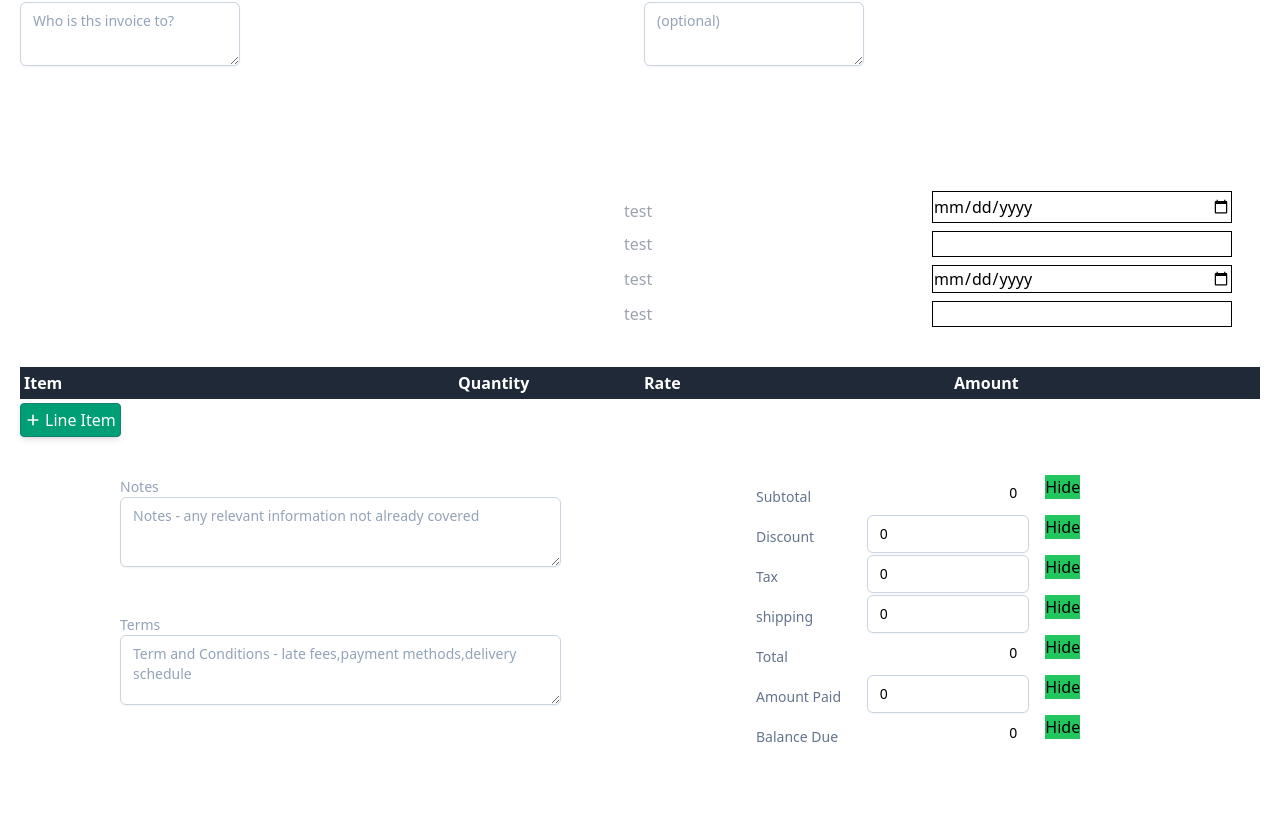
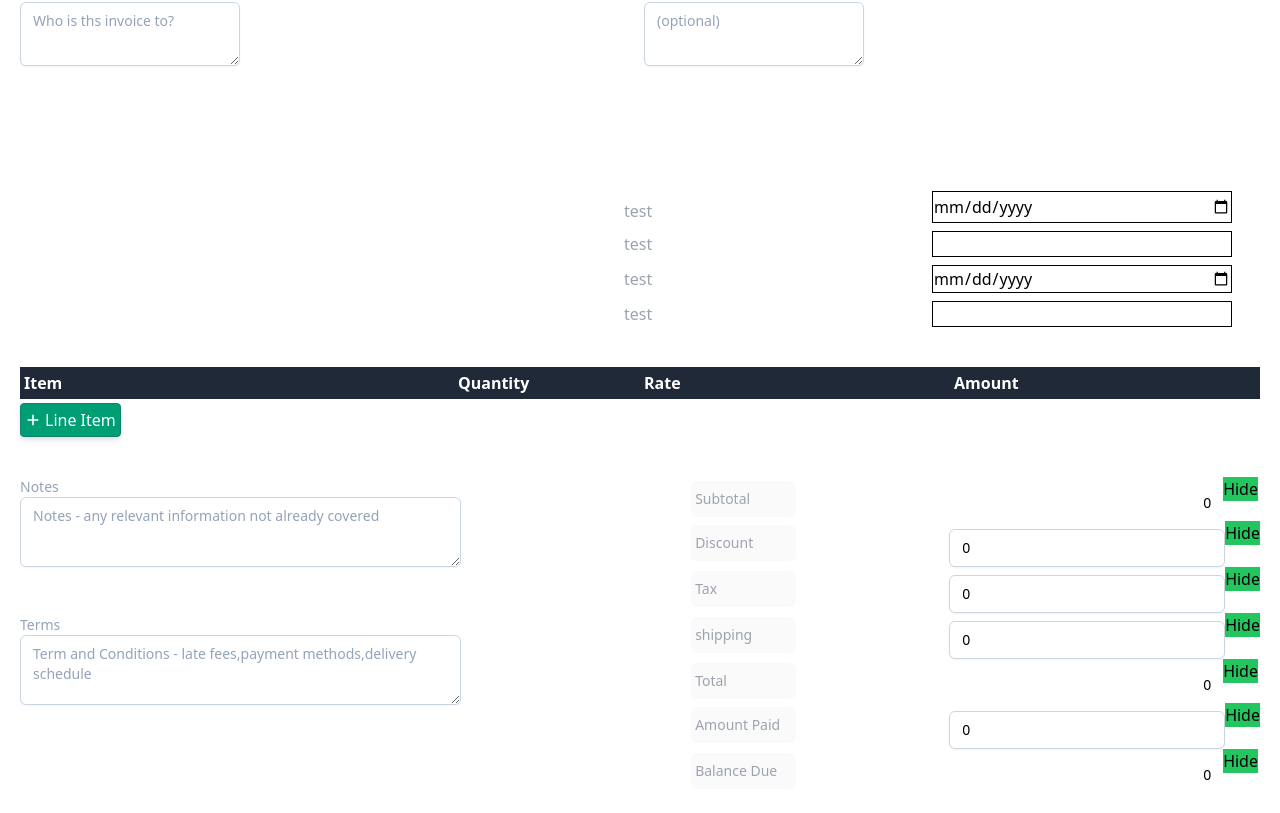
Before and after one commit to yahoogm/invoice-generator, a React (Create React App) app: page / in a window 1280 px wide. Shown: the part 302-1115 px from the top of the page. Before the commit the page ends 1077 px from the top, so only its background shows below. Built offline with nearby package versions, Linux system fonts and the light colour scheme; the HTML template or start-up script is replaced by a standard one.

Commit message:
update content

```diff
--- a/src/components/footer/Footer.jsx
+++ b/src/components/footer/Footer.jsx
@@ -1,68 +1,31 @@
-import { useState } from "react"
-import Sidebar from "../footer/Sidebar"
-import Total from "../footer/Total"
+import { useState } from "react";
+import Sidebar from "../footer/Sidebar";
+import Total from "../footer/Total";
 
 const Footer = ({ subtotal }) => {
-  const [discount, setDiscount] = useState(0)
-  const [payment, setPayment] = useState(0)
-  const [tax, setTax] = useState(0)
-  const [paid, setPaid] = useState(0)
+  const [discount, setDiscount] = useState(0);
+  const [payment, setPayment] = useState(0);
+  const [tax, setTax] = useState(0);
+  const [paid, setPaid] = useState(0);
 
-  let total = subtotal + Number(payment) - Number(discount) + Number(tax)
+  let total = subtotal + Number(payment) - Number(discount) + Number(tax);
 
   return (
     <>
-      <div
-        style={{
-          width: "100%",
-          padding: "0 100px",
-        }}
-      >
-        <Sidebar title={"Notes"} place={"Notes - any relevant information not already covered"} />
-        <br />
-        <br />
+      <div className="flex justify-between">
+        <div>
+          <Sidebar title={"Notes"} place={"Notes - any relevant information not already covered"} />
+          <br />
+          <br />
 
-        <Sidebar title={"Terms"} place={"Term and Conditions - late fees,payment methods,delivery schedule"} />
-        {/*  */}
-        <div
-          style={{
-            // float: "right",
-            marginTop: "-230px",
-            marginLeft: "50%",
-            // background: "blue",
-          }}
-        >
+          <Sidebar title={"Terms"} place={"Term and Conditions - late fees,payment methods,delivery schedule"} />
+          {/*  */}
+        </div>
+        <div>
           <Total inputtext={"Subtotal"} value={subtotal} style={{ borderWidth: 0, boxShadow: "none", textAlign: "right" }} />
-          <Total
-            inputtext={"Discount"}
-            onChange={(e) => setDiscount(e.target.value)}
-            value={discount}
-            button={
-              <>
-                <button>delete</button>
-              </>
-            }
-          />
-          <Total
-            inputtext={"Tax"}
-            onChange={(e) => setTax(e.target.value)}
-            value={tax}
-            button={
-              <>
-                <button>delete</button>
-              </>
-            }
-          />
-          <Total
-            inputtext={"shipping"}
-            onChange={(e) => setPayment(e.target.value)}
-            button={
-              <>
-                <button>delete</button>
-              </>
-            }
-            value={payment}
-          />
+          <Total inputtext={"Discount"} onChange={(e) => setDiscount(e.target.value)} value={discount} />
+          <Total inputtext={"Tax"} onChange={(e) => setTax(e.target.value)} value={tax} />
+          <Total inputtext={"shipping"} onChange={(e) => setPayment(e.target.value)} value={payment} />
 
           <Total inputtext={"Total"} value={total} style={{ borderWidth: 0, boxShadow: "none", textAlign: "right" }} />
 
@@ -71,6 +34,6 @@ const Footer = ({ subtotal }) => {
         </div>
       </div>
     </>
-  )
-}
-export default Footer
+  );
+};
+export default Footer;
--- a/src/components/footer/Sidebar.jsx
+++ b/src/components/footer/Sidebar.jsx
@@ -13,7 +13,7 @@ const Sidebar = ({ title, place }) => {
         </label>
       </div>
     </>
-  )
-}
+  );
+};
 
-export default Sidebar
+export default Sidebar;
--- a/src/components/footer/Total.jsx
+++ b/src/components/footer/Total.jsx
@@ -1,18 +1,18 @@
-import { useState } from 'react';
+import { useState } from "react";
 
 const Total = ({ inputtext, inputplace, value, onChange, style, button }) => {
   const [show, Hide] = useState(true);
   return (
     <>
-      <div className="columns-3">
+      <div className=" columns-2 flex ">
         {show && (
           <>
-            <div>
+            <div className="space-x-10 ">
               <input
                 disabled
-                style={{ borderWidth: 0, cursor: 'pointer' }}
+                style={{ borderWidth: 0, cursor: "pointer" }}
                 type="text"
-                className="mt-1 px-1 ml-28 py-2  bg-white border    border-slate-300 placeholder-slate-500 focus:outline-none focus:border-green-400 focus:ring-green-300 block w-full rounded-md sm:text-sm focus:ring-0 "
+                className="mt-1 px-1  py-2  w-1/2  focus:outline-none focus:border-green-400 focus:ring-green-300   rounded-md sm:text-sm focus:ring-0 "
                 placeholder={inputtext}
               />
             </div>
@@ -22,7 +22,7 @@ const Total = ({ inputtext, inputplace, value, onChange, style, button }) => {
                   <input
                     style={style}
                     type="text"
-                    className="mt-2 px-3 ml-12 py-2 bg-white border shadow-sm border-slate-300 placeholder-slate-800 focus:outline-none focus:border-green-400 focus:ring-green-300 block w-full rounded-md sm:text-sm focus:ring-0"
+                    class="mt-2 px-3 ml-12 py-2 bg-white border shadow-sm border-slate-300 placeholder-slate-800 focus:outline-none focus:border-green-400 focus:ring-green-300 block w-full rounded-md sm:text-sm focus:ring-0"
                     placeholder={inputplace}
                     onChange={onChange}
                     value={value}
@@ -34,8 +34,8 @@ const Total = ({ inputtext, inputplace, value, onChange, style, button }) => {
         )}
 
         <div>
-          <button className="ml-12 bg-green-500" onClick={() => Hide(!show)}>
-            {show === true ? 'Hide' : 'Show'}
+          <button CLass="ml-12 bg-green-500" onClick={() => Hide(!show)}>
+            {show === true ? "Hide" : "Show"}
           </button>
         </div>
       </div>
```
